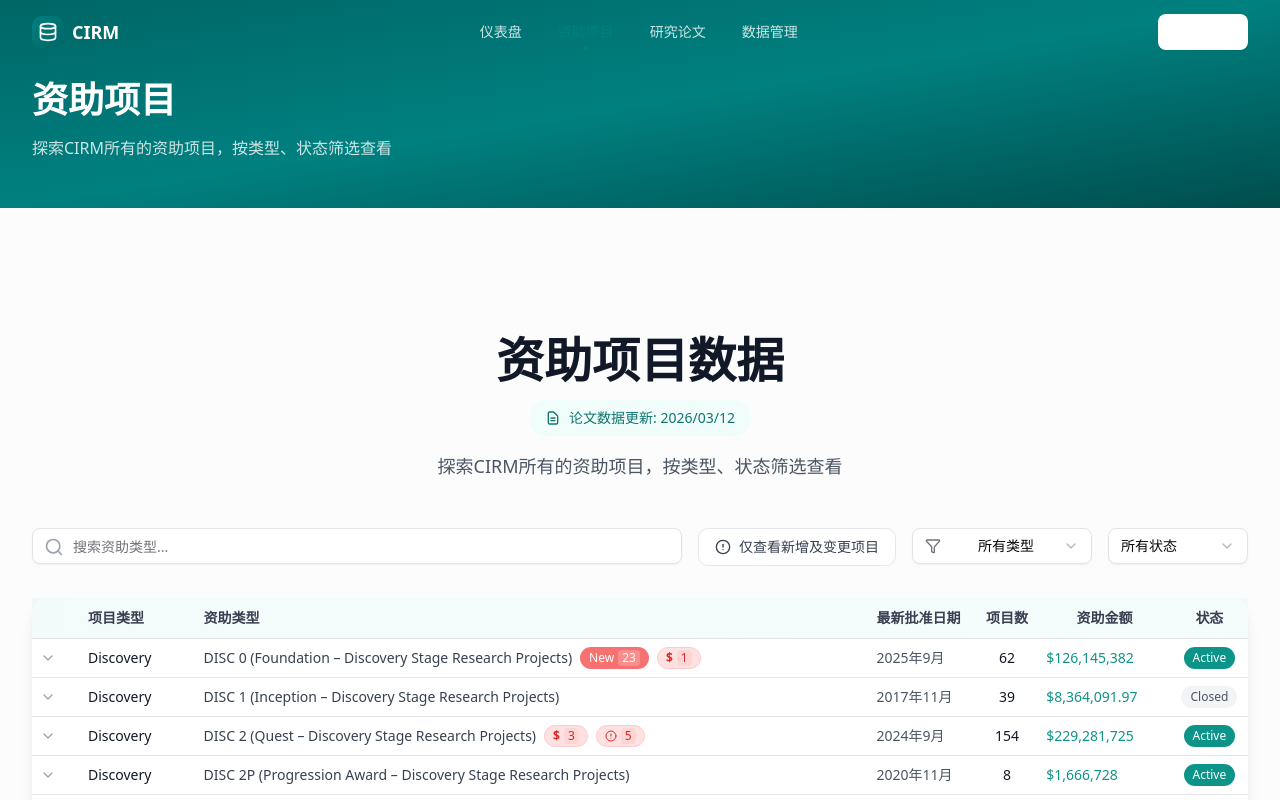
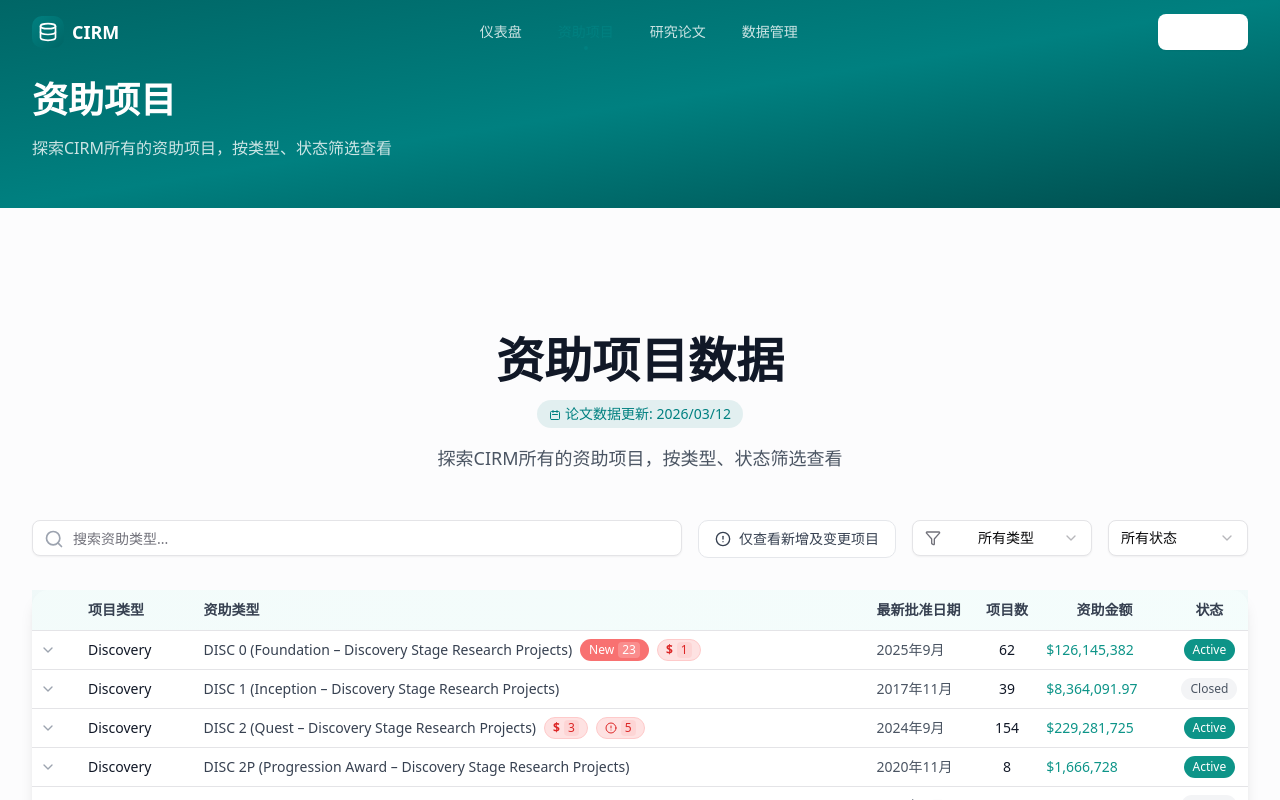
Before and after one commit to yuanyuan7500-gif/cirm-data, a React (Vite) app: page / in a window 1280 px wide. Both pictures are taken after a click on the button "资助项目". Shown: the top 800 px of the page. Built offline with nearby package versions, Linux system fonts and the light colour scheme.

Commit message:
Update GrantsSection.tsx
样式修改

```diff
--- a/src/sections/GrantsSection.tsx
+++ b/src/sections/GrantsSection.tsx
@@ -212,10 +212,11 @@ export function GrantsSection({ data }: GrantsSectionProps) {
           <h2 className="text-3xl sm:text-4xl lg:text-5xl font-bold text-gray-900 mb-4">
             资助项目数据
           </h2>
-          {/* 添加到这里 */}
-  <div className="inline-flex items-center gap-2 px-4 py-2 bg-teal-50 text-teal-700 rounded-full text-sm font-medium mb-4">
+          {/* 添加到这里 - 保持原样式 */}
+  <div className="flex items-center justify-center gap-2 mb-4">
+    <span className="px-3 py-1 bg-[#008080]/10 text-[#008080] rounded-full text-sm font-medium">
       <svg
-      className="w-4 h-4"
+        className="w-3 h-3 inline mr-1"
         fill="none"
         stroke="currentColor"
         viewBox="0 0 24 24"
@@ -224,10 +225,11 @@ export function GrantsSection({ data }: GrantsSectionProps) {
           strokeLinecap="round"
           strokeLinejoin="round"
           strokeWidth={2}
-        d="M9 12h6m-6 4h6m2 5H7a2 2 0 01-2-2V5a2 2 0 012-2h5.586a1 1 0 01.707.293l5.414 5.414a1 1 0 01.293.707V19a2 2 0 01-2 2z"
+          d="M8 7V3m8 4V3m-9 8h10M5 21h14a2 2 0 002-2V7a2 2 0 00-2-2H5a2 2 0 00-2 2v12a2 2 0 002 2z"
         />
       </svg>
       论文数据更新: {data.updateDate}
+    </span>
   </div>
           <p className="text-lg text-gray-600 max-w-2xl mx-auto">
             探索CIRM所有的资助项目，按类型、状态筛选查看
```
Lines whose indentation alone changed are shown as unchanged.
